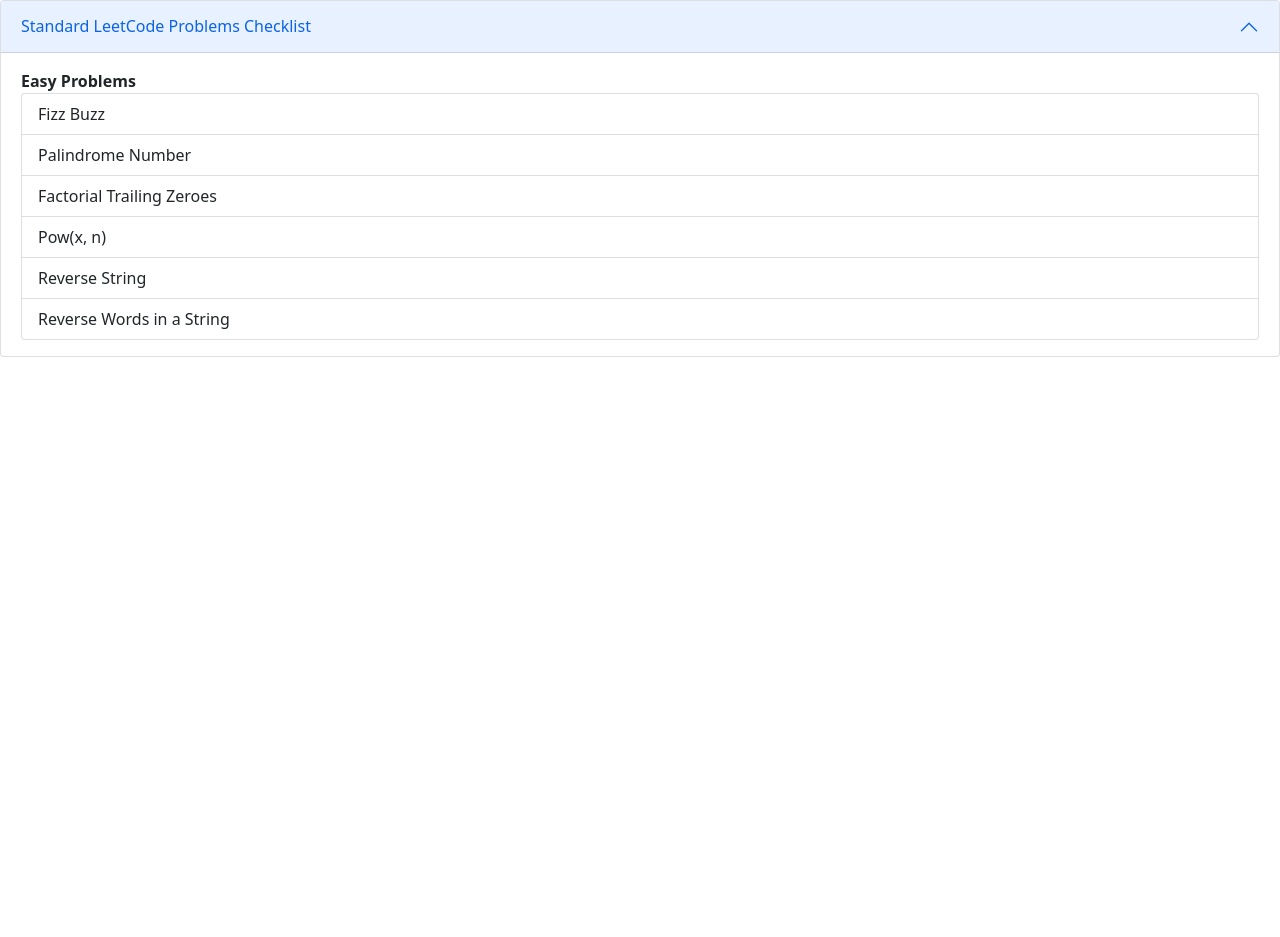
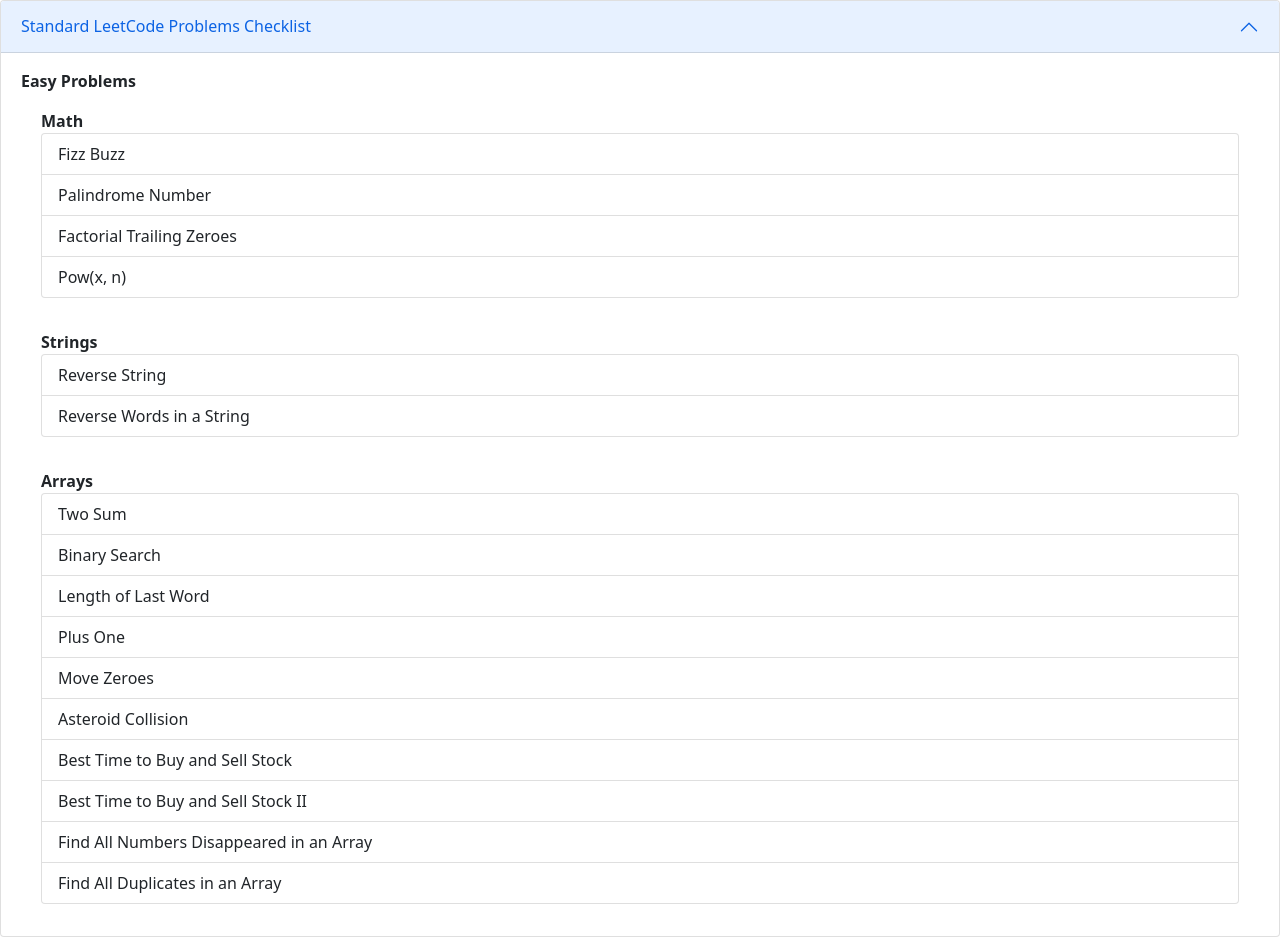
Before and after one commit to ramankrishna/algos, a plain HTML site: page index.html in a window 1280 px wide. Before the commit the page ends 800 px from the top, so only its background shows below. Drawn offline with nearby package versions, Linux system fonts and the light colour scheme.

Commit message:
added Arrays , Strings and added sections

```diff
--- a/index.html
+++ b/index.html
@@ -17,13 +17,45 @@
             <div class="accordion-body">
               <strong>Easy Problems</strong>
               <div class="list-group">
+                <div id="collapseOne" class="accordion-collapse collapse show" aria-labelledby="headingOne" data-bs-parent="#accordionExample"></div>
+                <div class="accordion-body">
+                  <strong>Math</strong>
+                  <div class="list-group">
+                    <!--Math here-->
                 <a href="https://leetcode.com/problems/fizz-buzz/" class="list-group-item list-group-item-action">Fizz Buzz</a>
                 <a href="https://leetcode.com/problems/palindrome-number/" class="list-group-item list-group-item-action">Palindrome Number</a>
                 <a href="https://leetcode.com/problems/factorial-trailing-zeroes" class="list-group-item list-group-item-action">Factorial Trailing Zeroes</a>
                 <a href="https://leetcode.com/problems/powx-n" class="list-group-item list-group-item-action">Pow(x, n)</a>
-                <a href="https://leetcode.com/problems/reverse-string" class="list-group-item list-group-item-action">Reverse String</a>
-                <a href="https://leetcode.com/problems/reverse-words-in-a-string" class="list-group-item list-group-item-action">Reverse Words in a String</a>
-
+                </div>
+                </div>
+              <div id="collapseOne" class="accordion-collapse collapse show" aria-labelledby="headingOne" data-bs-parent="#accordionExample"></div>
+                <div class="accordion-body">
+                  <strong>Strings</strong>
+                  <div class="list-group">
+                    <!--Strings here-->
+                    <a href="https://leetcode.com/problems/reverse-string" class="list-group-item list-group-item-action">Reverse String</a>
+                    <a href="https://leetcode.com/problems/reverse-words-in-a-string" class="list-group-item list-group-item-action">Reverse Words in a String</a>
+                    </div>
+                </div>
+            </div>
+                <div id="collapseOne" class="accordion-collapse collapse show" aria-labelledby="headingOne" data-bs-parent="#accordionExample"></div>
+                <div class="accordion-body">
+                  <strong>Arrays</strong>
+                  <div class="list-group">
+                    <!--Arrays here-->
+                <a href="https://leetcode.com/problems/two-sum/" class="list-group-item list-group-item-action">Two Sum</a>
+                <a href="https://leetcode.com/problems/binary-search/" class="list-group-item list-group-item-action">Binary Search</a>
+                <a href="https://leetcode.com/problems/length-of-last-word/" class="list-group-item list-group-item-action">Length of Last Word</a>
+                <a href="https://leetcode.com/problems/plus-one/" class="list-group-item list-group-item-action">Plus One</a>
+                <a href="https://leetcode.com/problems/move-zeroes/" class="list-group-item list-group-item-action">Move Zeroes</a>
+                <a href="https://leetcode.com/problems/asteroid-collision/" class="list-group-item list-group-item-action">Asteroid Collision</a>
+                <a href="https://leetcode.com/problems/best-time-to-buy-and-sell-stock/" class="list-group-item list-group-item-action">Best Time to Buy and Sell Stock</a>
+                <a href="https://leetcode.com/problems/best-time-to-buy-and-sell-stock-ii/" class="list-group-item list-group-item-action">Best Time to Buy and Sell Stock II</a>
+                <a href="https://leetcode.com/problems/find-all-numbers-disappeared-in-an-array/" class="list-group-item list-group-item-action">Find All Numbers Disappeared in an Array</a>
+                <a href="https://leetcode.com/problems/find-all-duplicates-in-an-array/" class="list-group-item list-group-item-action">Find All Duplicates in an Array</a>
+              </div>
+                </div>
+                </div>
               </div>
             </div>
           </div>
```
